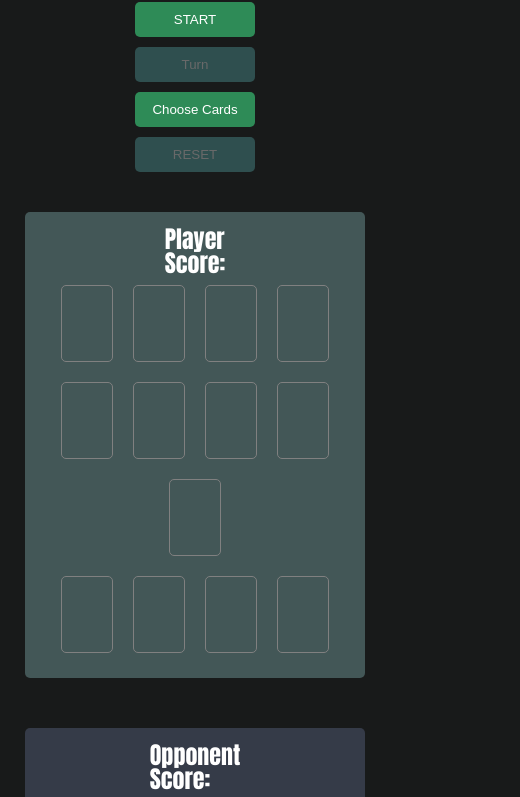
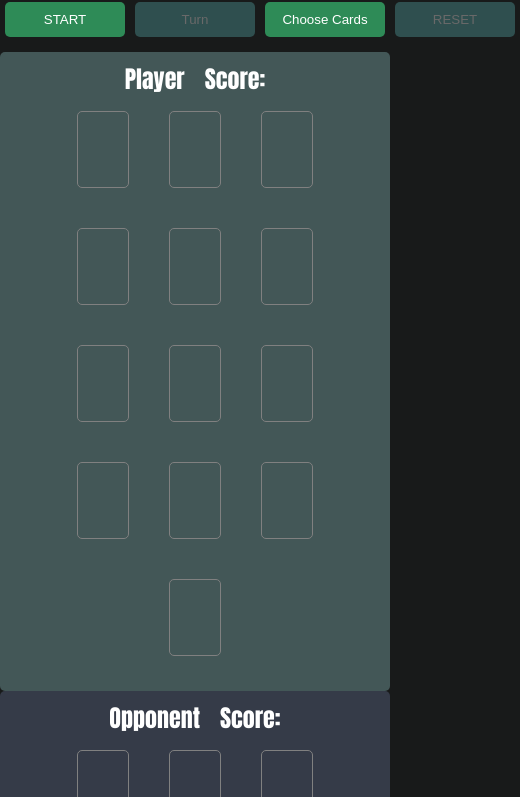
Before and after one commit to lukczo/pazaak, a plain HTML site: page index.html in a window 390 px wide. Shown: the part 78-875 px from the top of the page, 520 px wide, since content can reach past the window. Drawn offline with Linux system fonts and the light colour scheme; a web font is replaced by a local one.

Commit message:
media queries fix

```diff
--- a/style/style.css
+++ b/style/style.css
@@ -199,31 +199,44 @@ button:hover {
     .player {
         width: 500px;
         min-height: 100px;
+        margin: 0;
     }
 
     .ai {
         width: 500px;
         min-height: 100px;
+        margin: 0;
     }
     .header {
-        width: 200px;
-        min-height: 100px;
+        width: 100vw;
+        min-height: 0;
     }
     .hand {
-        width: 50px;
-        height: 75px;
+        width: 40px;
+        height: 65px;
         font-size: 1.5rem !important;
     }
     .pazaak-card {
         width: 50px;
         height: 75px;
         font-size: 2rem;
+        margin: 20px;
     }
     .playersHeader{
         font-size: 1.5rem;
     }
+    .playersHeader ul {
+        display: flex;
+    }
+    .playersHeader ul li {
+        margin: 0 10px 0 10px ;
+    }
     .scores {
         font-size: 1.5rem;
     }
+ul {
+    display: inherit;
+}
+
 
 }
```
